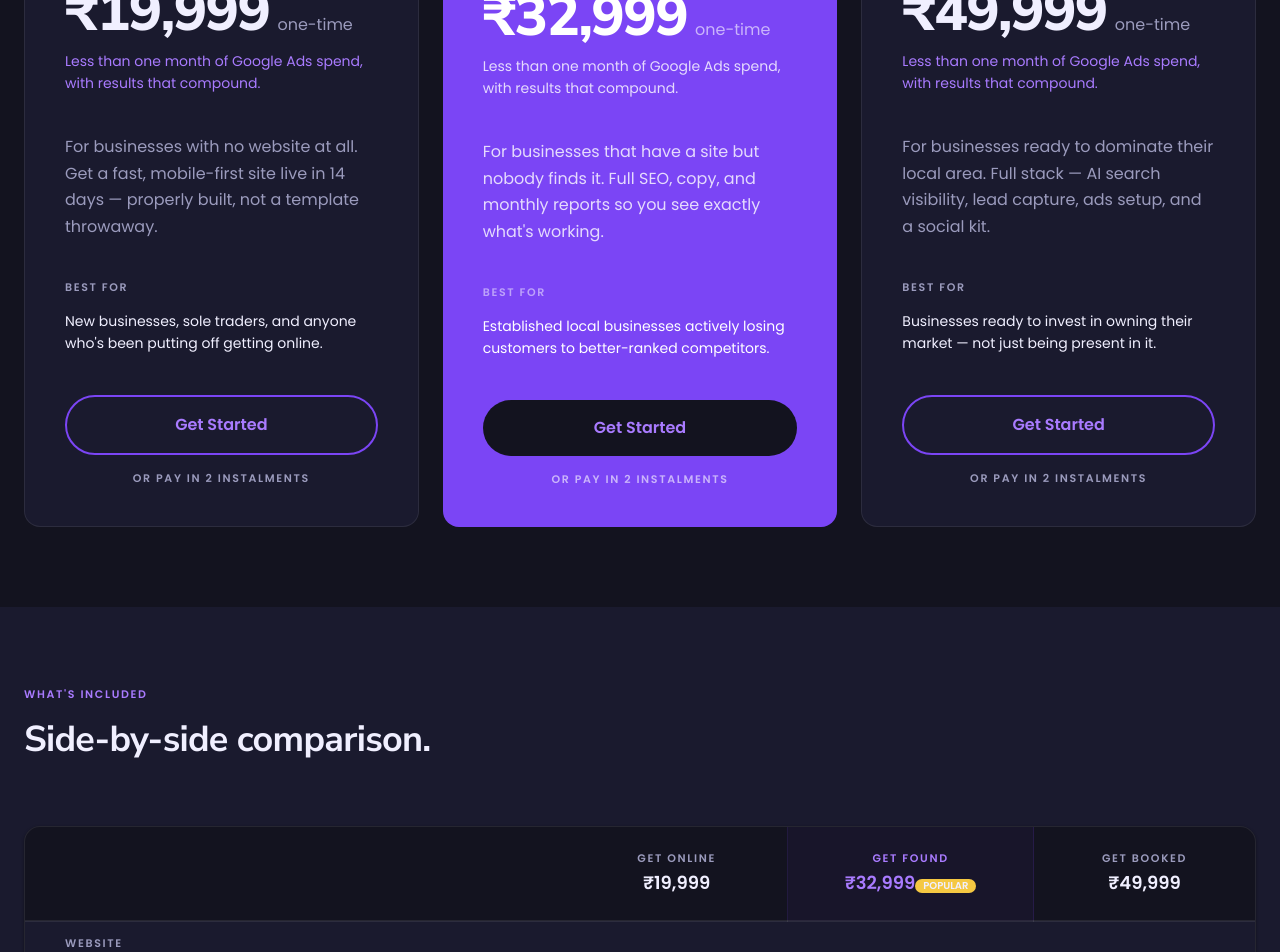
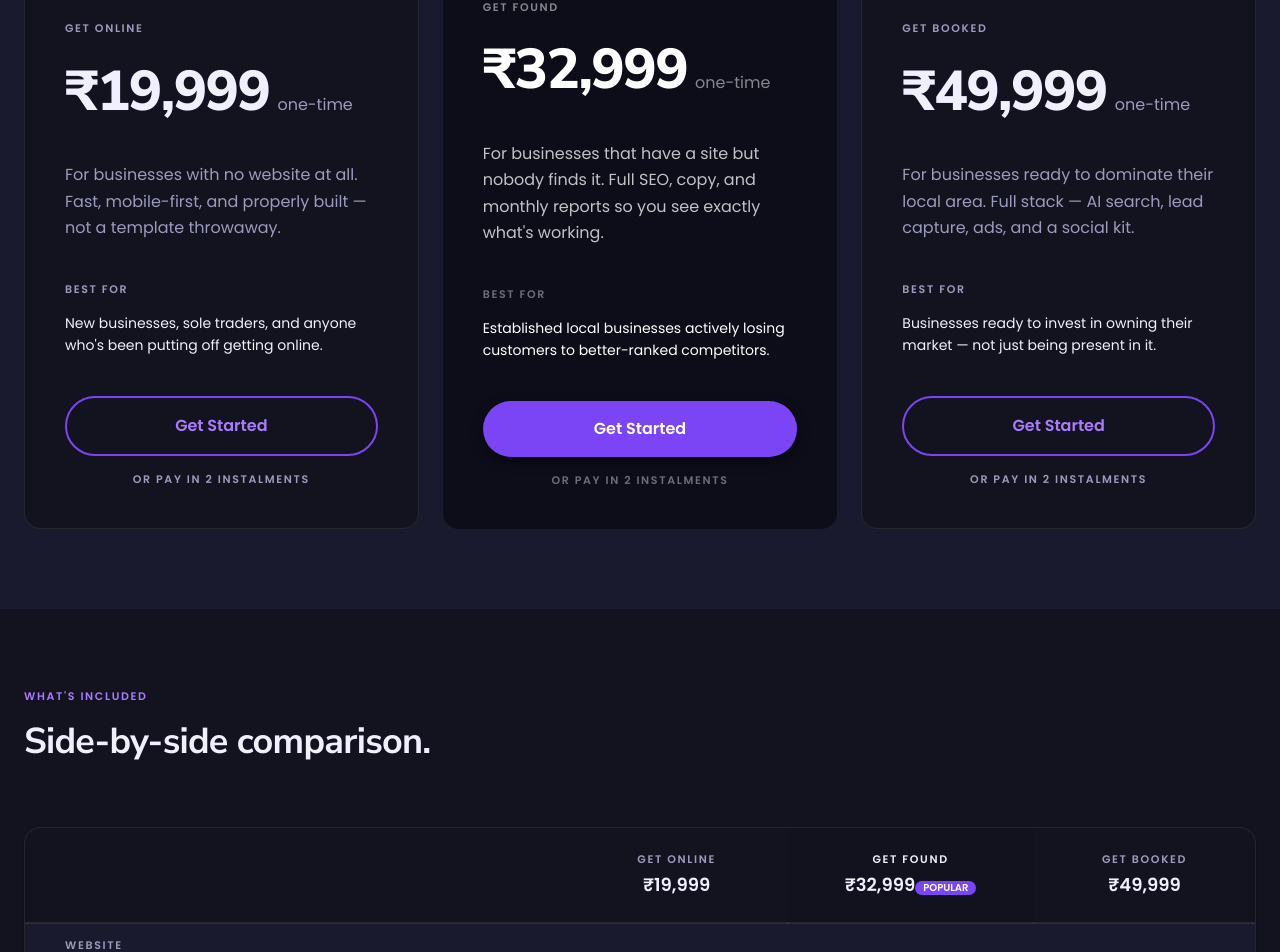
Before and after one commit to BrandLevo/brandlevo-marketing-web, a Next.js app: page /pricing in a window 1280 px wide. Shown: the part 980-1932 px from the top of the page. Built offline with nearby package versions, Linux system fonts and the light colour scheme.

Commit message:
fix: pricing key prop warning; align cards and table to brand (#12)
Co-authored-by: Shyam <shyamenk@gmail.com>

```diff
--- a/src/app/pricing/page.tsx
+++ b/src/app/pricing/page.tsx
@@ -1,4 +1,5 @@
 import type { Metadata } from "next";
+import React from "react";
 import Link from "next/link";
 import { Check, CheckCircle, Minus, ArrowRight, HelpCircle, Shield } from "lucide-react";
 import PageHero from "@/components/page-hero";
@@ -109,72 +110,74 @@ export default function PricingPage() {
       />
 
       {/* Tier cards */}
-      <section className="py-xxxl px-lg bg-white">
-        <div className="max-w-container-max mx-auto grid md:grid-cols-3 gap-lg items-end">
+      <section className="py-xxxl px-lg bg-snow">
+        <div className="max-w-container-max mx-auto">
+          <p className="text-eyebrow text-primary text-center mb-xxl">Less than one month of Google Ads spend — with results that compound.</p>
+          <div className="grid md:grid-cols-3 gap-lg items-end">
+
             {/* Get Online */}
-          <div className="reveal stagger-1 bg-snow border border-fog rounded-2xl p-md sm:p-xl">
+            <div className="reveal stagger-1 bg-white border border-fog rounded-2xl p-md sm:p-xl">
               <span className="text-eyebrow text-slate block mb-lg">GET ONLINE</span>
-            <div className="mb-sm">
+              <div className="mb-xl">
                 <span className="text-h1 text-ink font-bold">₹19,999</span>
                 <span className="text-body text-slate ml-sm">one-time</span>
               </div>
-            <p className="text-body-sm text-primary font-medium mb-xl">Less than one month of Google Ads spend, with results that compound.</p>
               <p className="text-body text-slate mb-xl">
-              For businesses with no website at all. Get a fast, mobile-first site live in 14 days — properly built, not a template throwaway.
+                For businesses with no website at all. Fast, mobile-first, and properly built — not a template throwaway.
               </p>
               <p className="text-eyebrow text-slate mb-md">BEST FOR</p>
               <p className="text-body-sm text-ink mb-xl font-medium">New businesses, sole traders, and anyone who&apos;s been putting off getting online.</p>
-            <Link href="/contact" className="block text-center bg-snow border-2 border-primary text-primary px-xl py-md rounded-full font-bold hover:bg-purple-xpale transition-all">
+              <Link href="/contact" className="block text-center bg-white border-2 border-primary text-primary px-xl py-md rounded-full font-semibold hover:bg-primary hover:text-white transition-all">
                 Get Started
               </Link>
               <p className="text-eyebrow text-slate text-center mt-md">or pay in 2 instalments</p>
             </div>
 
             {/* Get Found — featured */}
-          <div className="reveal stagger-2 bg-primary rounded-2xl p-md sm:p-xl relative sm:-mt-4">
-            <div className="absolute -top-4 left-1/2 -translate-x-1/2 bg-gold text-ink text-eyebrow px-md py-xs rounded-full font-bold whitespace-nowrap">
+            <div className="reveal stagger-2 bg-ink rounded-2xl p-md sm:p-xl relative sm:-mt-6">
+              <div className="absolute -top-4 left-1/2 -translate-x-1/2 bg-primary text-white text-eyebrow px-md py-xs rounded-full font-bold whitespace-nowrap shadow-md">
                 MOST POPULAR
               </div>
-            <span className="text-eyebrow text-white/60 block mb-lg">GET FOUND</span>
-            <div className="mb-sm">
+              <span className="text-eyebrow text-white/50 block mb-lg">GET FOUND</span>
+              <div className="mb-xl">
                 <span className="text-h1 text-white font-bold">₹32,999</span>
-              <span className="text-body text-white/60 ml-sm">one-time</span>
+                <span className="text-body text-white/50 ml-sm">one-time</span>
               </div>
-            <p className="text-body-sm text-white/80 font-medium mb-xl">Less than one month of Google Ads spend, with results that compound.</p>
-            <p className="text-body text-white/80 mb-xl">
+              <p className="text-body text-white/75 mb-xl">
                 For businesses that have a site but nobody finds it. Full SEO, copy, and monthly reports so you see exactly what&apos;s working.
               </p>
-            <p className="text-eyebrow text-white/50 mb-md">BEST FOR</p>
+              <p className="text-eyebrow text-white/40 mb-md">BEST FOR</p>
               <p className="text-body-sm text-white font-medium mb-xl">Established local businesses actively losing customers to better-ranked competitors.</p>
-            <Link href="/contact" className="block text-center bg-white text-primary px-xl py-md rounded-full font-bold hover:bg-snow transition-all">
+              <Link href="/contact" className="block text-center bg-primary text-white px-xl py-md rounded-full font-semibold hover:opacity-90 transition-all shadow-md">
                 Get Started
               </Link>
-            <p className="text-eyebrow text-white/60 text-center mt-md">or pay in 2 instalments</p>
+              <p className="text-eyebrow text-white/40 text-center mt-md">or pay in 2 instalments</p>
             </div>
 
             {/* Get Booked */}
-          <div className="reveal stagger-3 bg-snow border border-fog rounded-2xl p-md sm:p-xl">
+            <div className="reveal stagger-3 bg-white border border-fog rounded-2xl p-md sm:p-xl">
               <span className="text-eyebrow text-slate block mb-lg">GET BOOKED</span>
-            <div className="mb-sm">
+              <div className="mb-xl">
                 <span className="text-h1 text-ink font-bold">₹49,999</span>
                 <span className="text-body text-slate ml-sm">one-time</span>
               </div>
-            <p className="text-body-sm text-primary font-medium mb-xl">Less than one month of Google Ads spend, with results that compound.</p>
               <p className="text-body text-slate mb-xl">
-              For businesses ready to dominate their local area. Full stack — AI search visibility, lead capture, ads setup, and a social kit.
+                For businesses ready to dominate their local area. Full stack — AI search, lead capture, ads, and a social kit.
               </p>
               <p className="text-eyebrow text-slate mb-md">BEST FOR</p>
               <p className="text-body-sm text-ink mb-xl font-medium">Businesses ready to invest in owning their market — not just being present in it.</p>
-            <Link href="/contact" className="block text-center bg-snow border-2 border-primary text-primary px-xl py-md rounded-full font-bold hover:bg-purple-xpale transition-all">
+              <Link href="/contact" className="block text-center bg-white border-2 border-primary text-primary px-xl py-md rounded-full font-semibold hover:bg-primary hover:text-white transition-all">
                 Get Started
               </Link>
               <p className="text-eyebrow text-slate text-center mt-md">or pay in 2 instalments</p>
+            </div>
+
           </div>
         </div>
       </section>
 
       {/* Comparison table */}
-      <section className="py-xxxl px-lg bg-snow">
+      <section className="py-xxxl px-lg bg-white">
         <div className="max-w-container-max mx-auto">
           <div className="reveal mb-xxl">
             <span className="text-eyebrow text-primary block mb-md">WHAT&apos;S INCLUDED</span>
@@ -191,10 +194,10 @@ export default function PricingPage() {
                     <span className="text-eyebrow text-slate block mb-xs">GET ONLINE</span>
                     <span className="text-h4 font-bold text-ink">₹19,999</span>
                   </th>
-                  <th className="py-lg px-md text-center w-[20%] bg-primary/5 border-x border-primary/15">
-                    <span className="text-eyebrow text-primary block mb-xs">GET FOUND</span>
-                    <span className="text-h4 font-bold text-primary">₹32,999</span>
-                    <span className="mt-xs inline-block bg-gold text-ink text-[10px] font-bold px-sm py-[2px] rounded-full leading-none">POPULAR</span>
+                  <th className="py-lg px-md text-center w-[20%] bg-ink/5 border-x border-ink/10">
+                    <span className="text-eyebrow text-ink block mb-xs">GET FOUND</span>
+                    <span className="text-h4 font-bold text-ink">₹32,999</span>
+                    <span className="mt-xs inline-block bg-primary text-white text-[10px] font-bold px-sm py-[2px] rounded-full leading-none">POPULAR</span>
                   </th>
                   <th className="py-lg px-md text-center w-[18%]">
                     <span className="text-eyebrow text-slate block mb-xs">GET BOOKED</span>
@@ -205,9 +208,9 @@ export default function PricingPage() {
 
               <tbody>
                 {comparisonGroups.map((group) => (
-                  <>
+                  <React.Fragment key={group.category}>
                     {/* Category header row */}
-                    <tr key={group.category} className="bg-snow border-t border-b border-fog">
+                    <tr className="bg-snow border-t border-b border-fog">
                       <td colSpan={4} className="px-xl py-sm">
                         <span className="text-eyebrow text-slate">{group.category.toUpperCase()}</span>
                       </td>
@@ -226,7 +229,7 @@ export default function PricingPage() {
                           <td
                             key={j}
                             className={`text-center py-md px-md ${
-                              j === 1 ? "bg-primary/5 border-x border-primary/10" : ""
+                              j === 1 ? "bg-ink/5 border-x border-ink/10" : ""
                             }`}
                           >
                             {val === true ? (
@@ -238,7 +241,7 @@ export default function PricingPage() {
                                 <Minus className="w-3.5 h-3.5 text-fog" strokeWidth={2} />
                               </span>
                             ) : (
-                              <span className={`text-body-sm font-medium ${j === 1 ? "text-primary" : "text-slate"}`}>
+                              <span className={`text-body-sm font-medium ${j === 1 ? "text-ink font-semibold" : "text-slate"}`}>
                                 {val}
                               </span>
                             )}
@@ -246,7 +249,7 @@ export default function PricingPage() {
                         ))}
                       </tr>
                     ))}
-                  </>
+                  </React.Fragment>
                 ))}
 
                 {/* CTA row */}
@@ -260,10 +263,10 @@ export default function PricingPage() {
                       Get Started
                     </Link>
                   </td>
-                  <td className="py-lg px-md text-center bg-primary/5 border-x border-primary/15">
+                  <td className="py-lg px-md text-center bg-ink/5 border-x border-ink/10">
                     <Link
                       href="/contact"
-                      className="inline-flex items-center justify-center bg-primary text-white px-lg py-sm rounded-full text-body-sm font-bold hover:opacity-90 transition-all shadow-sm"
+                      className="inline-flex items-center justify-center bg-ink text-white px-lg py-sm rounded-full text-body-sm font-bold hover:bg-primary transition-all shadow-sm"
                     >
                       Get Started
                     </Link>
```
Lines whose indentation alone changed are shown as unchanged.
